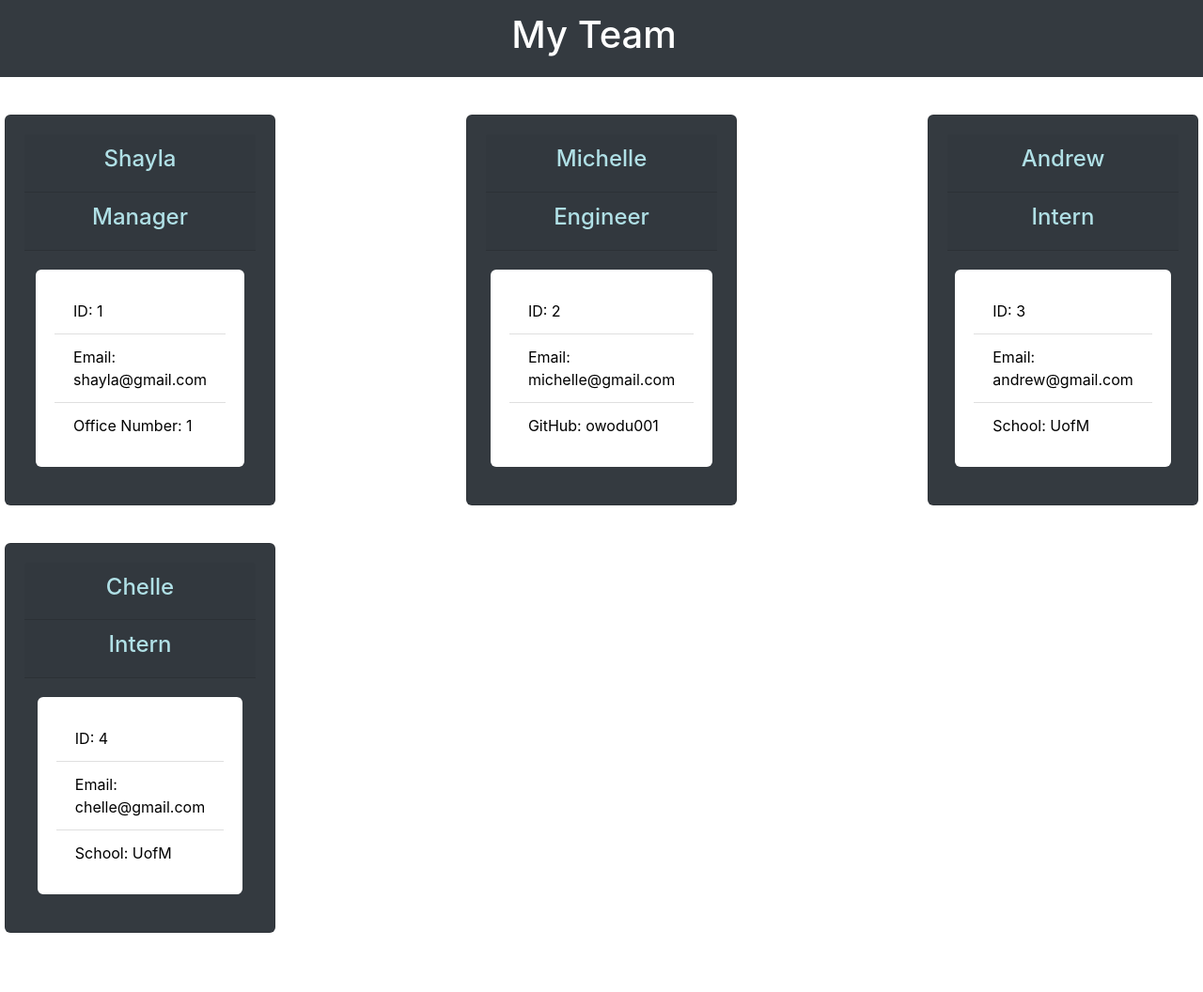
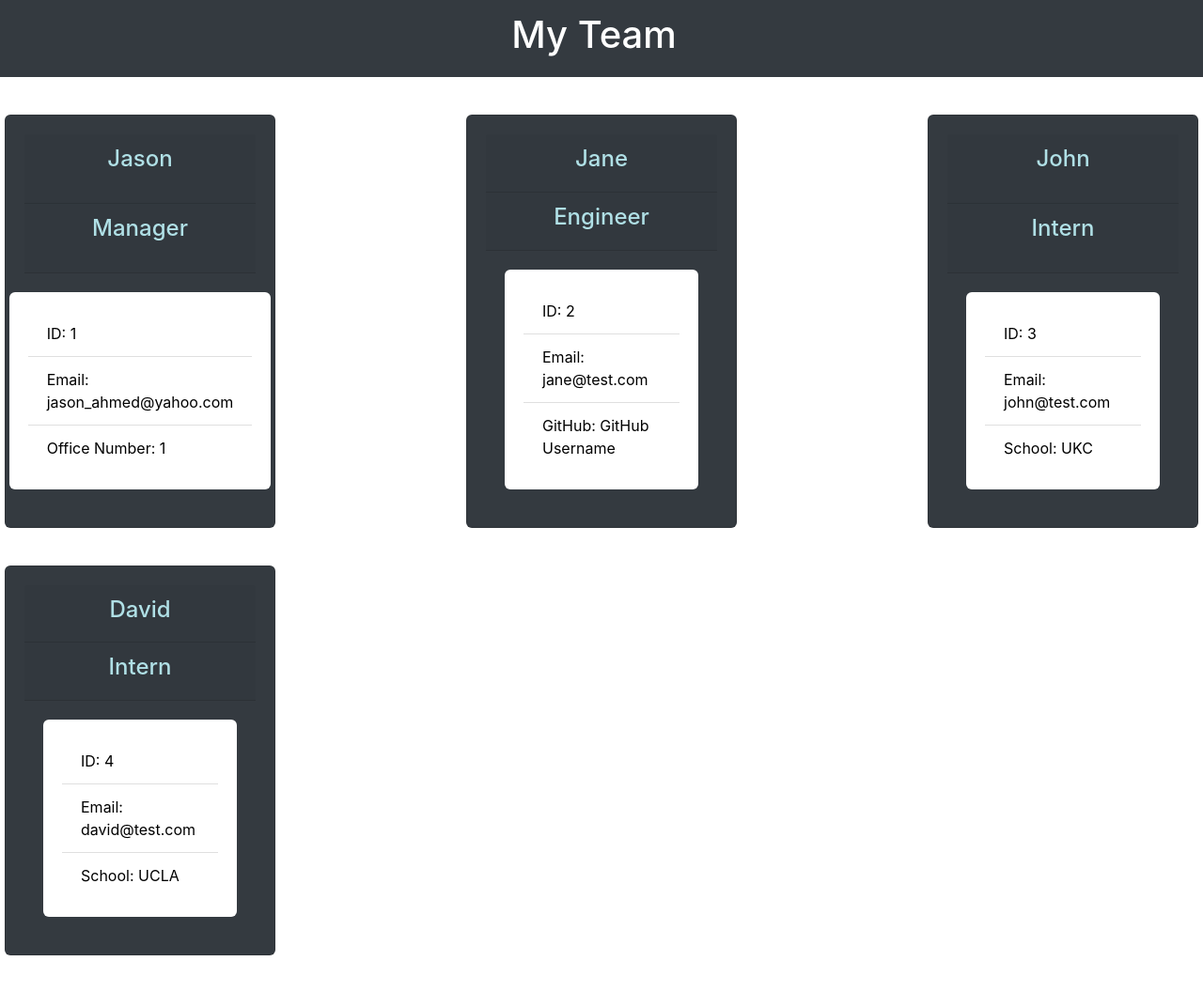
Before and after one commit to Jason-Ahmed-123/week10-team-profile-generator, a website: page newfile.html in a window 1280 px wide. Shown: the whole page at 94% size. Before the commit the page ends 1033 px from the top, so only its background shows below. Drawn offline with nearby package versions, Linux system fonts and the light colour scheme.

Commit message:
fixed errors

```diff
--- a/index.js
+++ b/index.js
@@ -1,5 +1,7 @@
 // A check to make sure that this file works:
 console.log('Hello Node!');
+
+
 
 // Define inquirer:
 const inquirer = require('inquirer');
--- a/lib/Engineer.js
+++ b/lib/Engineer.js
@@ -9,7 +9,7 @@ class Engineer extends Employee {
     }
 
     // Create functions here for getRole and getOfficeNumber (in Employee.js)
-    getgitHub() {
+    getGithub() {
         return this.github;
     };
     getRole() {
--- a/newfile.html
+++ b/newfile.html
@@ -1,13 +1,11 @@
 <!DOCTYPE html>
 <html lang="en">
-
 <head>
     <meta charset="UTF-8">
     <meta name="viewport" content="width=device-width, initial-scale=1.0">
     <meta http-equiv="X-UA-Compatible" content="ie=edge">
     <link rel="stylesheet" href="https://stackpath.bootstrapcdn.com/bootstrap/4.4.1/css/bootstrap.min.css" integrity="sha384-Vkoo8x4CGsO3+Hhxv8T/Q5PaXtkKtu6ug5TOeNV6gBiFeWPGFN9MuhOf23Q9Ifjh" crossorigin="anonymous">
     <title>Document</title>
-
     <style>
         .row {
             display: flex;
@@ -39,7 +37,6 @@
         }
     </style>
 </head>
-
 <body>
     <nav class="navbar navbar-dark bg-dark justify-content-center align-items-center">
         <span class="navbar-brand mb-0 h1"><h1>My Team</h1></span>
@@ -47,65 +44,56 @@
     <div class="row">
         <div class="card bg-dark justify-content-center align-items-center" style="width: 18rem;">
             <div class="col card-header">
-                <h4>Shayla</h4>
+                <h4>Jason</h4>
             </div>
-
             <div class="col card-header">
                 <h4>Manager</h4>
             </div>
-
             <ul class="list-group list-group-flush text">
                 <li class="list-group-item">ID: 1</li>
-                <li class="list-group-item">Email: shayla@gmail.com</li>
+                <li class="list-group-item">Email: jason_ahmed@yahoo.com</li>
                 <li class="list-group-item">Office Number: 1</li>
             </ul>
         </div>
         <div class="card bg-dark justify-content-center align-items-center" style="width: 18rem;">
             <div class="col card-header">
-                <h4>Michelle</h4>
+                <h4>Jane</h4>
             </div>
-
             <div class="col card-header">
                 <h4>Engineer</h4>
             </div>
-
             <ul class="list-group list-group-flush text">
                 <li class="list-group-item">ID: 2</li>
-                <li class="list-group-item">Email: michelle@gmail.com</li>
-                <li class="list-group-item">GitHub: owodu001</li>
+                <li class="list-group-item">Email: jane@test.com</li>
+                <li class="list-group-item">GitHub: GitHub Username</li>
             </ul>
         </div>
         <div class="card bg-dark justify-content-center align-items-center" style="width: 18rem;">
             <div class="col card-header">
-                <h4>Andrew</h4>
+                <h4>John</h4>
             </div>
-
             <div class="col card-header">
                 <h4>Intern</h4>
             </div>
-
             <ul class="list-group list-group-flush text">
                 <li class="list-group-item">ID: 3</li>
-                <li class="list-group-item">Email: andrew@gmail.com</li>
-                <li class="list-group-item">School: UofM</li>
+                <li class="list-group-item">Email: john@test.com</li>
+                <li class="list-group-item">School: UKC</li>
             </ul>
         </div>
         <div class="card bg-dark justify-content-center align-items-center" style="width: 18rem;">
             <div class="col card-header">
-                <h4>Chelle</h4>
+                <h4>David</h4>
             </div>
-
             <div class="col card-header">
                 <h4>Intern</h4>
             </div>
-
             <ul class="list-group list-group-flush text">
                 <li class="list-group-item">ID: 4</li>
-                <li class="list-group-item">Email: chelle@gmail.com</li>
-                <li class="list-group-item">School: UofM</li>
+                <li class="list-group-item">Email: david@test.com</li>
+                <li class="list-group-item">School: UCLA</li>
             </ul>
         </div>
     </div>
 </body>
-
 </html><div><div><div><div>
```
